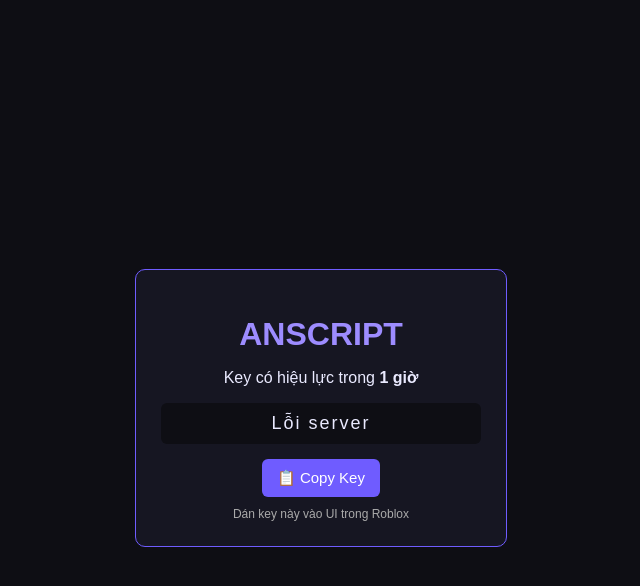
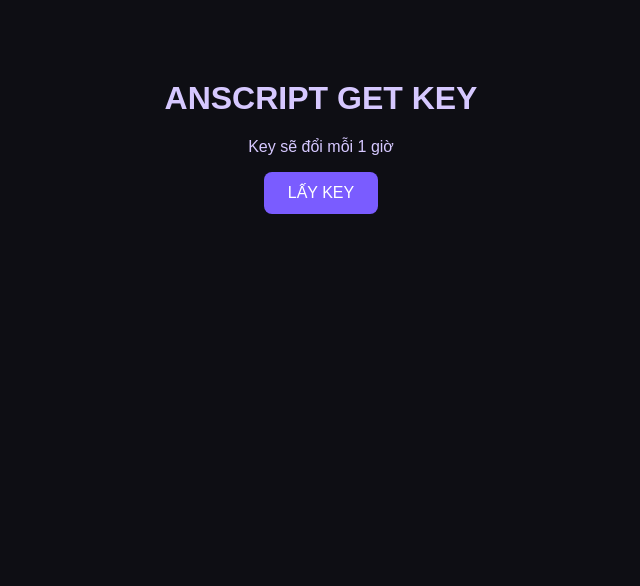
Before and after one commit to hothiptv/Anscript, a website: page index.html in a window 1280 px wide. Shown: the whole page, without its empty margins (319-959 px from the left). Drawn offline with Linux system fonts and the light colour scheme; no server answers.

Commit message:
Update index.html

```diff
--- a/index.html
+++ b/index.html
@@ -2,89 +2,46 @@
 <html lang="vi">
 <head>
 <meta charset="UTF-8">
-<title>ANSCRIPT - Get Key</title>
+<title>ANSCRIPT KEY SYSTEM</title>
 <style>
-    body {
-        background: #0e0e14;
-        color: #eaeaff;
-        font-family: Arial, sans-serif;
-        display: flex;
-        justify-content: center;
-        align-items: center;
-        height: 100vh;
-    }
-    .box {
-        background: #161622;
-        border: 1px solid #6f5cff;
-        padding: 25px;
-        border-radius: 10px;
-        text-align: center;
-        width: 320px;
-    }
-    h1 {
-        color: #9d8cff;
-        margin-bottom: 10px;
-    }
-    #key {
-        background: #0e0e14;
-        padding: 10px;
-        border-radius: 6px;
-        margin: 15px 0;
-        font-size: 18px;
-        letter-spacing: 2px;
-        user-select: all;
-    }
-    button {
-        background: #6f5cff;
-        color: white;
-        border: none;
-        padding: 10px 15px;
-        border-radius: 6px;
-        cursor: pointer;
-        font-size: 15px;
-    }
-    button:hover {
-        background: #8577ff;
-    }
-    .note {
-        font-size: 12px;
-        color: #aaa;
-        margin-top: 10px;
-    }
+body{
+    background:#0e0e14;
+    color:#d6c8ff;
+    font-family:Arial;
+    text-align:center;
+    margin-top:80px;
+}
+button{
+    padding:12px 24px;
+    background:#7a5cff;
+    border:none;
+    color:white;
+    font-size:16px;
+    border-radius:8px;
+    cursor:pointer;
+}
+#key{
+    margin-top:20px;
+    font-size:20px;
+}
 </style>
 </head>
 <body>
 
-<div class="box">
-    <h1>ANSCRIPT</h1>
-    <p>Key có hiệu lực trong <b>1 giờ</b></p>
+<h1>ANSCRIPT GET KEY</h1>
+<p>Key sẽ đổi mỗi 1 giờ</p>
 
-    <div id="key">Đang tải...</div>
-
-    <button onclick="copyKey()">📋 Copy Key</button>
-
-    <div class="note">
-        Dán key này vào UI trong Roblox
-    </div>
-</div>
+<button onclick="getKey()">LẤY KEY</button>
+<div id="key"></div>
 
 <script>
-let currentKey = "";
-
-fetch("/getkey")
-    .then(res => res.json())
-    .then(data => {
-        currentKey = data.key;
-        document.getElementById("key").innerText = currentKey;
-    })
-    .catch(() => {
-        document.getElementById("key").innerText = "Lỗi server";
+function getKey(){
+    fetch("/getkey")
+    .then(r=>r.json())
+    .then(d=>{
+        document.getElementById("key").innerText = "KEY: " + d.key;
+        navigator.clipboard.writeText(d.key);
     });
-
-function copyKey() {
-    if (!currentKey) return;
-    navigator.clipboard.writeText(currentKey);
-    alert("Đã copy key: " + currentKey);
 }
 </script>
 
```
